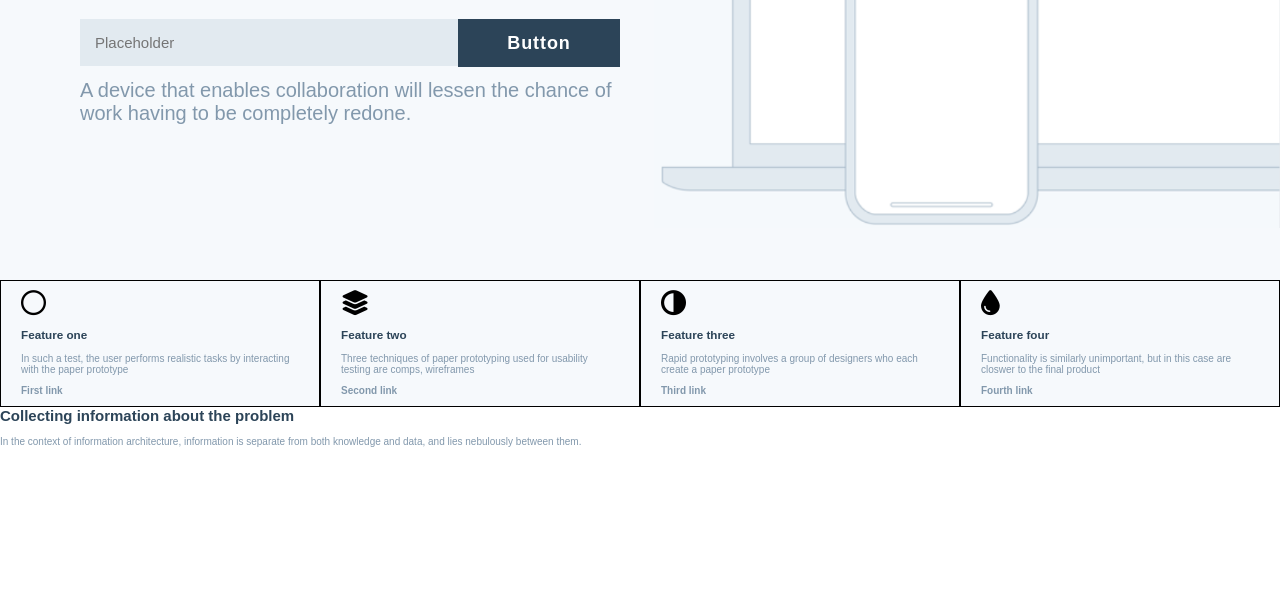
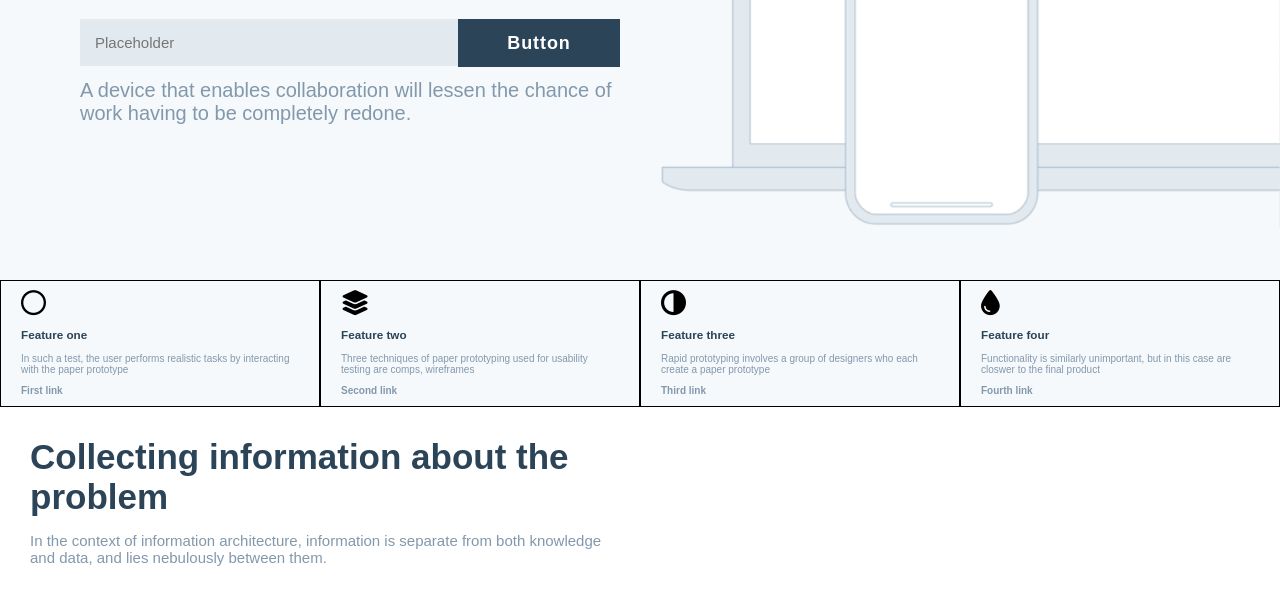
Before and after one commit to jcs-denverdev/copy-of-source, a plain HTML site: page index.html in a window 1280 px wide. Shown: the part 364-968 px from the top of the page. Before the commit the page ends 821 px from the top, so only its background shows below. Drawn offline with Linux system fonts and the light colour scheme.

Commit message:
secondary info section floated, h2 and p font sizes and margin

```diff
--- a/style.css
+++ b/style.css
@@ -287,4 +287,16 @@ main .secondary_info {
   @media (max-width: 980px) {
     display: none;
   }
+  float: left;
+  padding: 3em;
+  width: 50%;
 }
+
+.secondary_info h2 {
+  font-size: 3.5em;
+  margin: 0;
+}
+
+.secondary_info p {
+  font-size: 1.5em;
+}
```
